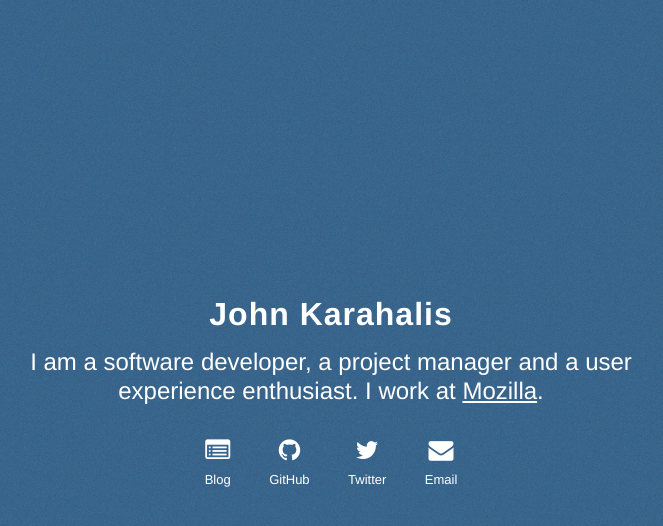
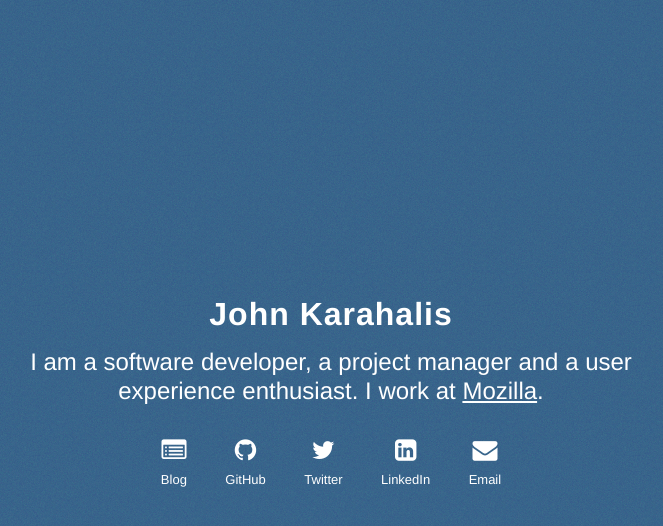
Before and after one commit to openjck/openjck.com, a plain HTML site: page www/index.html in a window 1280 px wide. Shown: the whole page, without its empty margins (309-972 px from the left). Drawn offline with Linux system fonts and the light colour scheme.

Commit message:
Add link to LinkedIn profile

```diff
--- a/www/index.html
+++ b/www/index.html
@@ -52,6 +52,12 @@
             </a>
           </li>
 
+          <li id="linkedin">
+            <a href="http://www.linkedin.com/in/johnkarahalis/">
+              <h2>LinkedIn</h2>
+            </a>
+          </li>
+
           <li id="email">
             <a href="mailto:john.karahalis@gmail.com">
               <h2>Email</h2>
--- a/www/media/css/main.css
+++ b/www/media/css/main.css
@@ -76,6 +76,10 @@ li h2 {
     content: '\f099';
 }
 
+#linkedin a:before {
+    content: '\f08c';
+}
+
 #email a:before {
     content: '\f0e0';
 }
```
